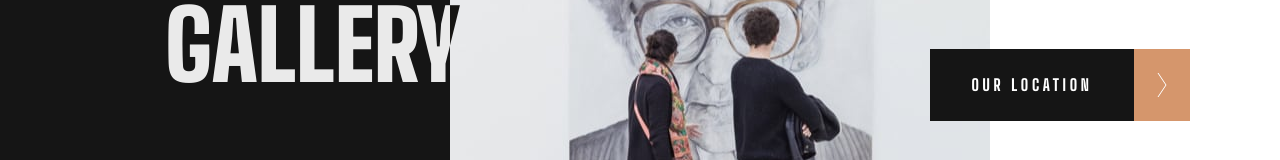
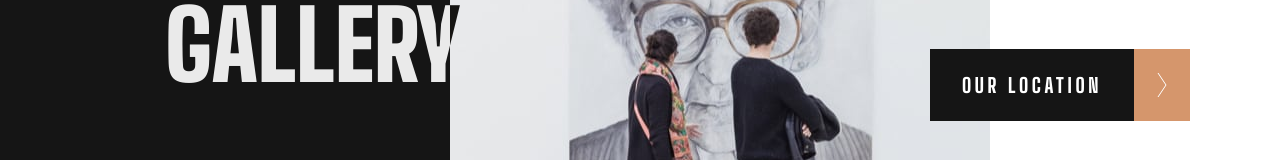
Before and after one commit to AldrinKP/art-gallery, a React (Vite) app: page / in a window 1280 px wide. Shown: the part 364-524 px from the top of the page. Built offline with nearby package versions, Linux system fonts and the light colour scheme.

Commit message:
Changed button text size

```diff
--- a/src/components/Button.jsx
+++ b/src/components/Button.jsx
@@ -10,7 +10,7 @@ const Button = ({ type, className }) => {
 				to="/location"
 			>
 				<div className="h-full w-[204px] bg-almost-black group-hover:bg-gold flex justify-center items-center">
-					<span className="font-heading font-extrabold text-white tracking-button">
+					<span className="font-heading text-[20px] font-extrabold text-white tracking-button">
 						OUR LOCATION
 					</span>
 				</div>
@@ -39,7 +39,7 @@ const Button = ({ type, className }) => {
 				</svg>
 			</div>
 			<div className="h-full w-[204px] bg-almost-black group-hover:bg-gold flex justify-center items-center">
-				<span className="font-heading font-extrabold text-white tracking-button">
+				<span className="font-heading text-[20px] font-extrabold text-white tracking-button">
 					BACK TO HOME
 				</span>
 			</div>
```
